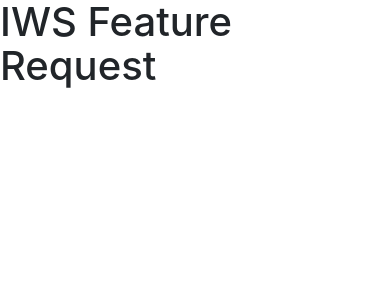
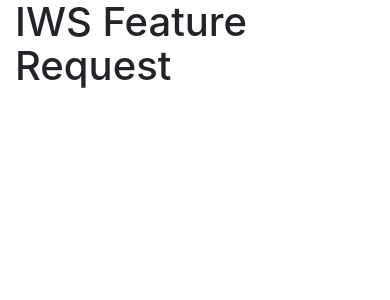
Before and after one commit to augustogoulart/iws-feature-request, a Python web app: template iws_feature_request/templates/index.html in a window 390 px wide. Shown: the top 300 px of the page. Run offline with Jinja, Linux system fonts and the light colour scheme; the template is opened without the code that fills it, so the values that code supplies are empty; some libraries are stand-ins or nearby versions.

Commit message:
Start the UI development

```diff
--- a/iws_feature_request/templates/index.html
+++ b/iws_feature_request/templates/index.html
@@ -13,8 +13,13 @@
 
 </head>
 <body>
-    <h1>IWS Feature Request</h1>
-
+<div class="container">
+    <div class="row">
+        <div class="col-md-8">
+            <h1>IWS Feature Request</h1>
+        </div>
+    </div>
+</div>
 <script src="{{ url_for('static', filename='js/vendor/jquery.js') }}" type="text/javascript"></script>
 <script src="https://maxcdn.bootstrapcdn.com/bootstrap/4.0.0-beta/js/bootstrap.min.js"></script>
 <script src="{{ url_for('static', filename='js/vendor/knockout.js') }}" type="text/javascript"></script>
```
Also changed, not shown: 1 other file.
